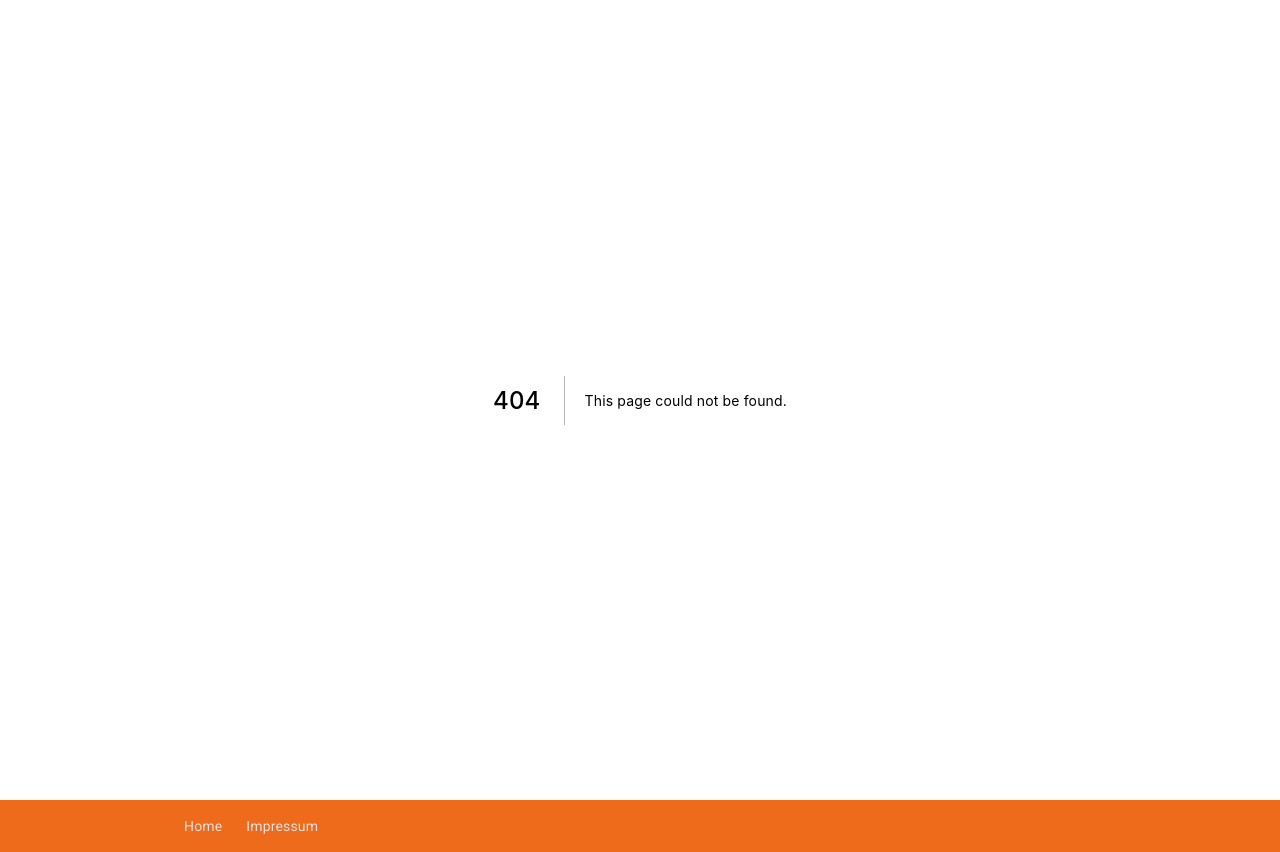
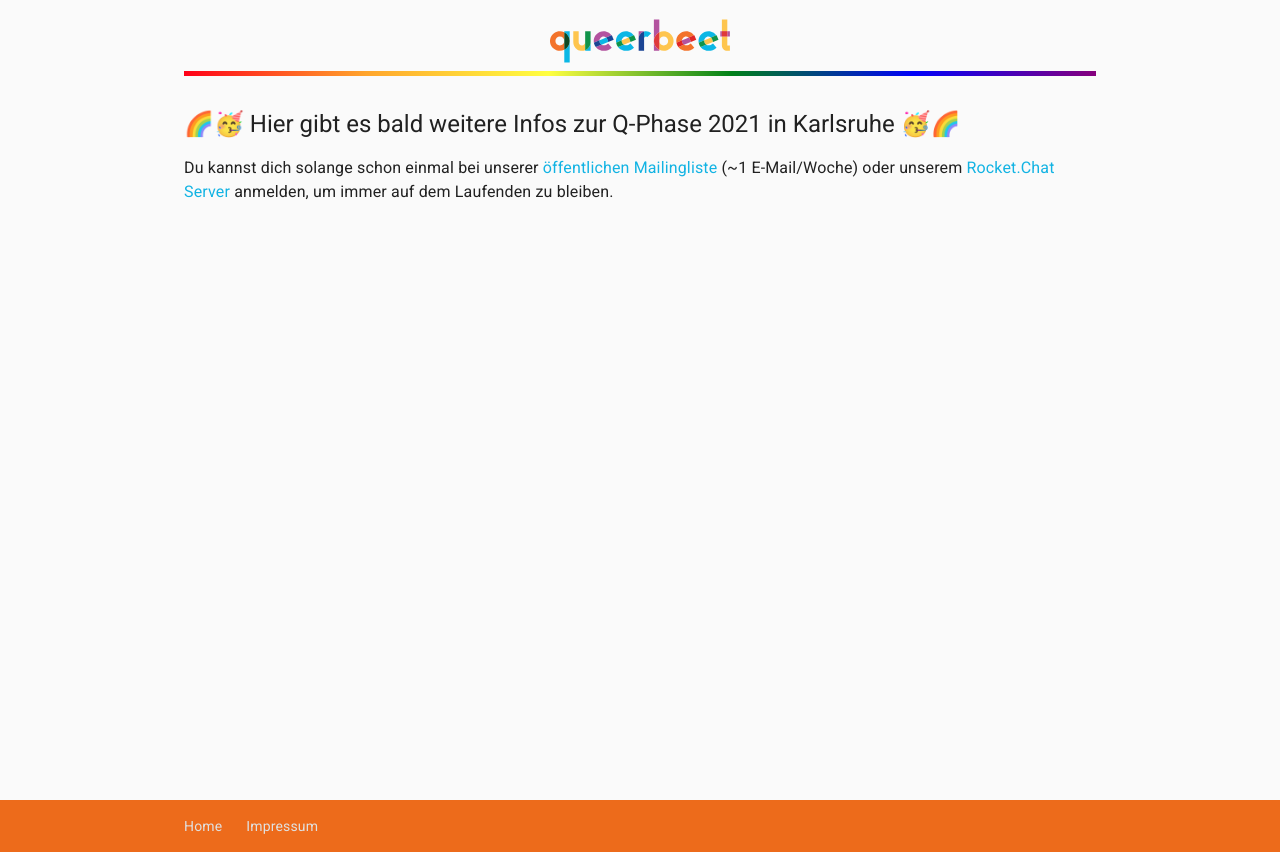
Before and after one commit to queerbeetVorstand/qb-website, a Next.js app: page /q-phase-21 in a window 1280 px wide. Before the commit this address had no page. Built offline with nearby package versions, Linux system fonts and the light colour scheme.

Commit message:
feat: new placeholder page for q-phase info site

```diff
--- /dev/null
+++ b/src/pages/q-phase-21.tsx
@@ -0,0 +1,27 @@
+import React, { ReactElement } from "react";
+import Container from "@material-ui/core/Container";
+import Typography from "@material-ui/core/Typography";
+import Box from "@material-ui/core/Box";
+import Link from "@/components/Link";
+import Header from "@/components/Header";
+import Text from "@/components/Text";
+
+export default function Index(): ReactElement {
+  return (
+    <Container maxWidth="md">
+      <Header />
+      <Box my={4}>
+        <Text variant="h5">
+          🌈🥳 Hier gibt es bald weitere Infos zur Q-Phase 2021 in Karlsruhe 🥳🌈
+        </Text>
+        <Typography variant="body1">
+          Du kannst dich solange schon einmal bei unserer
+          <Link href="https://www.lists.kit.edu/sympa/subscribe/queerbeet" target="_blank"> öffentlichen Mailingliste</Link> (~1 E-Mail/Woche)
+          oder unserem
+          <Link href="https://go.rocket.chat/invite?host=chat.queerbeet.org&path=invite%2F9kvNdD" target="_blank"> Rocket.Chat Server</Link> anmelden,
+          um immer auf dem Laufenden zu bleiben.
+        </Typography>
+      </Box>
+    </Container>
+  );
+}
```
